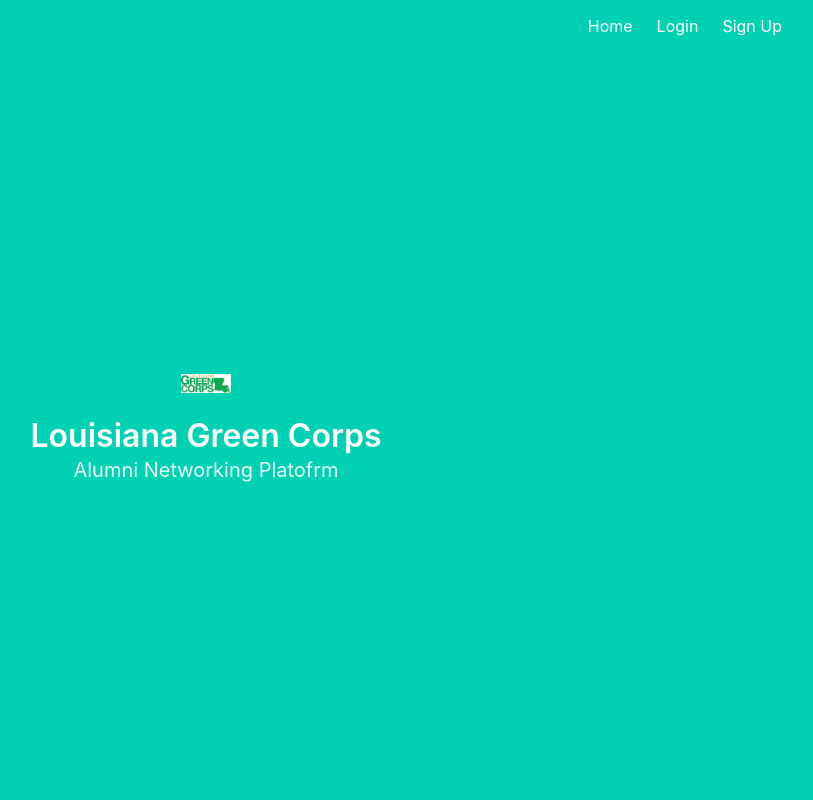
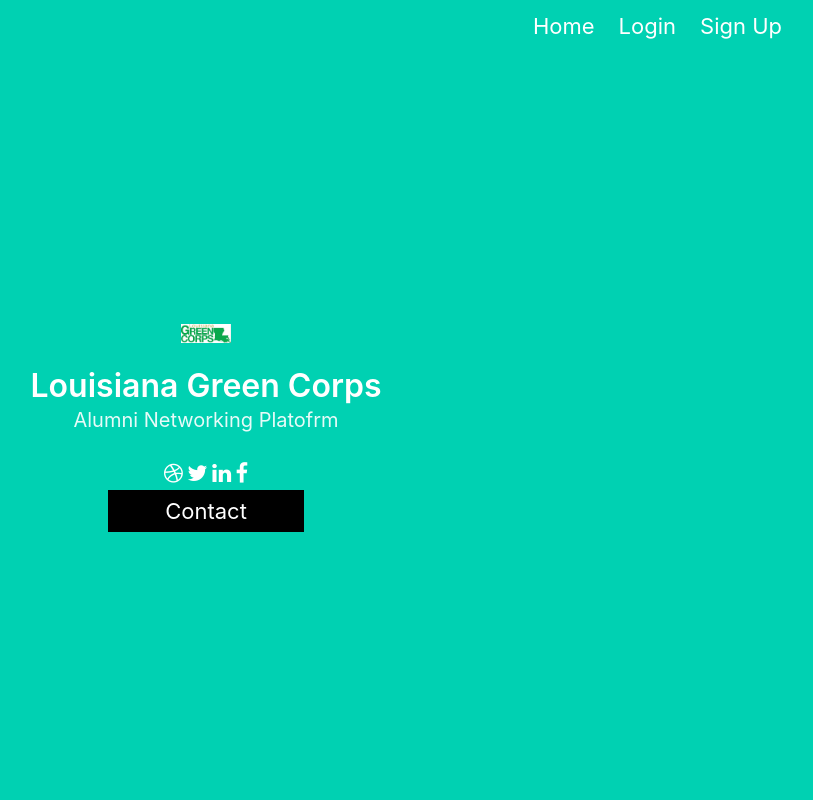
Before and after one commit to bywang7/code4good, a Flask app: template project/templates/index.html in a window 1280 px wide. Shown: the whole page, without its empty margins (434-1247 px from the left). Run offline with Flask 2, Linux system fonts and the light colour scheme; the template is opened without the code that fills it: most values are stand-ins (such as "Sample title", 1, 10 or a date in 2020).

Commit message:
Added mailto to buttons and socials to index

```diff
--- a/project/templates/index.html
+++ b/project/templates/index.html
@@ -7,5 +7,44 @@
 <h2 class="subtitle">
   Alumni Networking Platofrm
 </h2>
+<link rel="stylesheet" href="https://cdnjs.cloudflare.com/ajax/libs/font-awesome/4.7.0/css/font-awesome.min.css">
 
+
+<a href="#"><i class="fa fa-dribbble"></i></a>
+<a href="#"><i class="fa fa-twitter"></i></a>
+<a href="#"><i class="fa fa-linkedin"></i></a>
+<a href="#"><i class="fa fa-facebook"></i></a>
+<p><button><a href="mailto:info@lagreencorps.org">Contact</button></p>
+
+<style>
+
+
+title {
+  color: grey;
+  font-size: 18px;
+}
+
+button {
+  border: none;
+  outline: 0;
+  display: inline-block;
+  padding: 8px;
+  color: white;
+  background-color: #000;
+  text-align: center;
+  cursor: pointer;
+  width: 17%;
+  font-size: 18px;
+}
+
+a {
+  text-decoration: none;
+  font-size: 22px;
+  color: black;
+}
+
+button:hover, a:hover {
+  opacity: 0.7;
+}
+</style>
 {% endblock %}
--- a/project/templates/profile.html
+++ b/project/templates/profile.html
@@ -18,7 +18,7 @@
   <a href="#"><i class="fa fa-twitter"></i></a>
   <a href="#"><i class="fa fa-linkedin"></i></a>
   <a href="#"><i class="fa fa-facebook"></i></a>
-  <p><button>Contact</button></p>
+  <p><button><a href="mailto:info@lagreencorps.org"></a>Contact</button></p>
 </div>
 <style>
 card {
```
